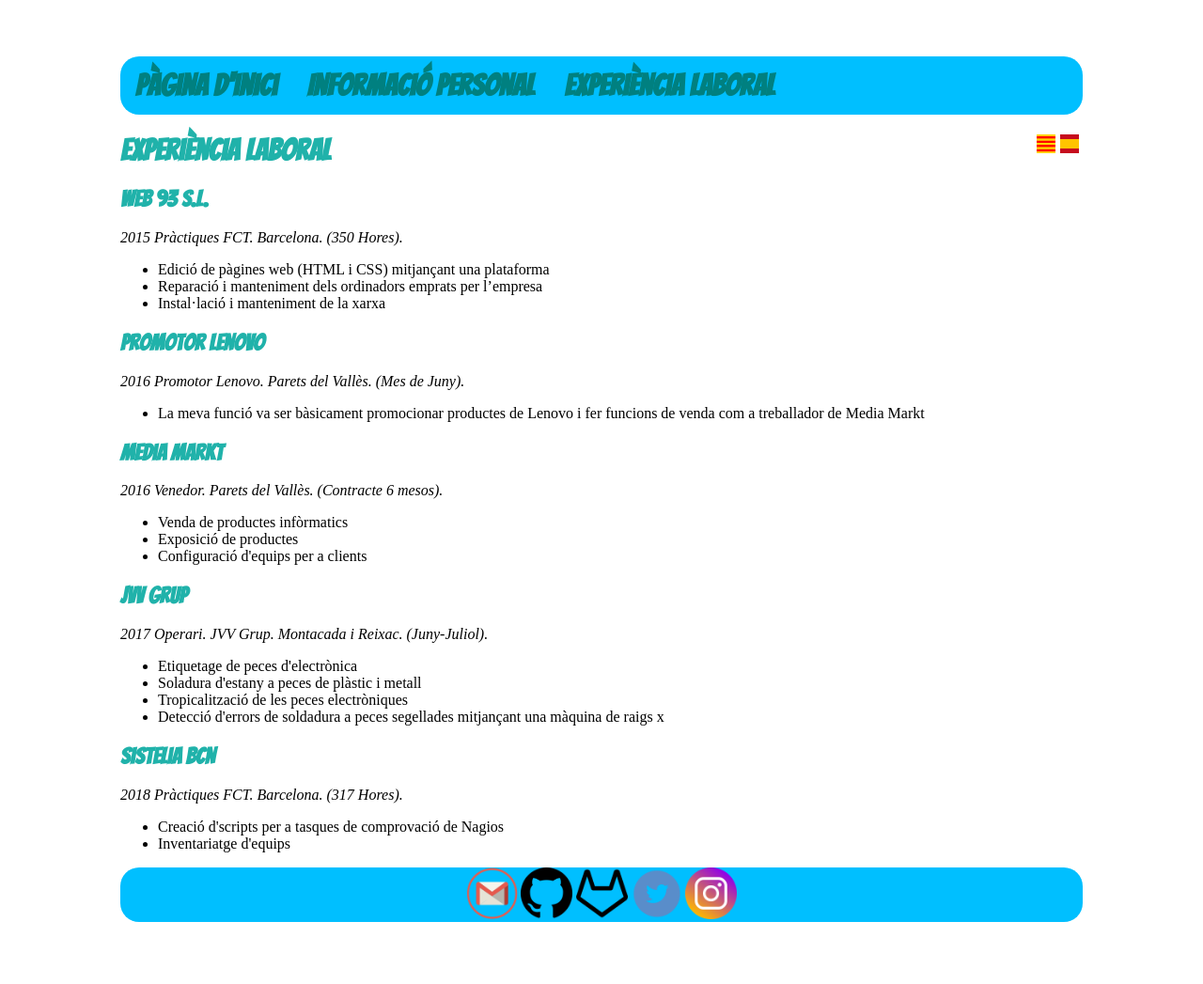
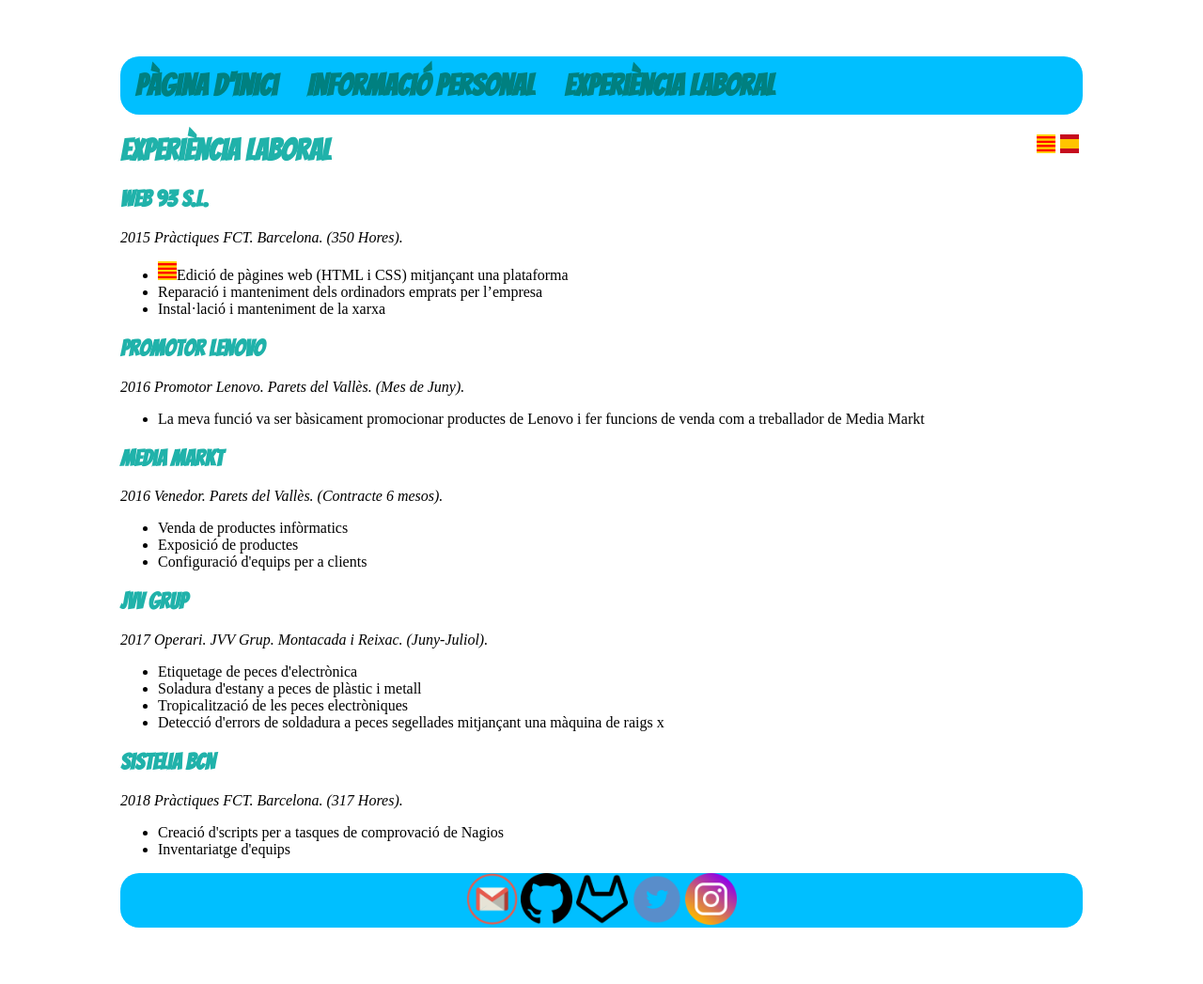
Before and after one commit to isx48102233/isx48102233.github.io, a Jekyll site: the page built from cv/index.html, in a window 1280 px wide. Shown: the whole page at 94% size. Built offline with Jekyll 4.4.1, drawn with Linux system fonts in a browser that asks for light colours.

Commit message:
prova per ficar ticks a les funcions

```diff
--- a/cv/index.html
+++ b/cv/index.html
@@ -9,7 +9,7 @@
 		<h2>Web 93 S.L.</h2>
 		<i>2015 Pràctiques FCT. Barcelona. (350 Hores).</i>
 		<ul>
-			<li>Edició de pàgines web (HTML i CSS) mitjançant una plataforma</li>
+			<li><img src=/images/cat.png width=20px height=20px>Edició de pàgines web (HTML i CSS) mitjançant una plataforma</li>
 			<li>Reparació i manteniment dels ordinadors emprats per l’empresa</li>
 			<li>Instal·lació i manteniment de la xarxa</li>
 		</ul>
```
